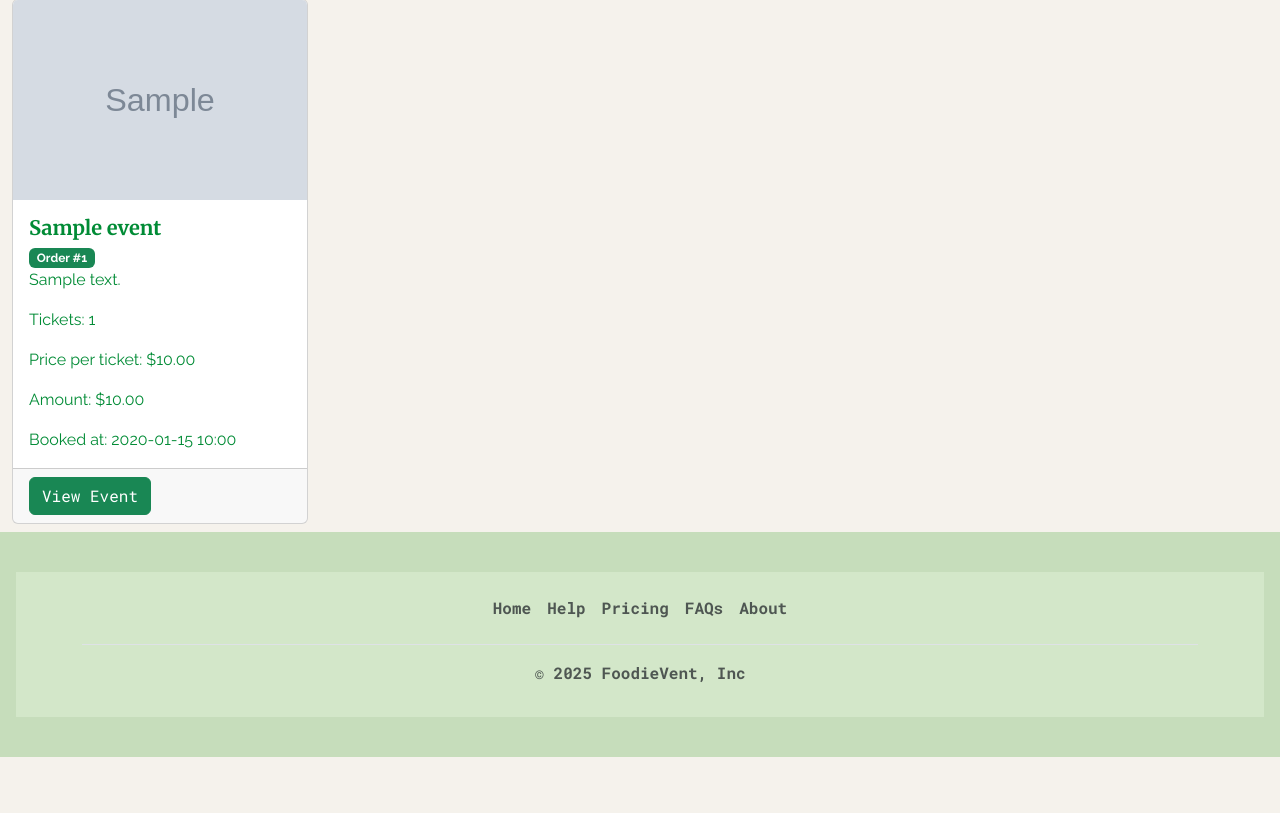
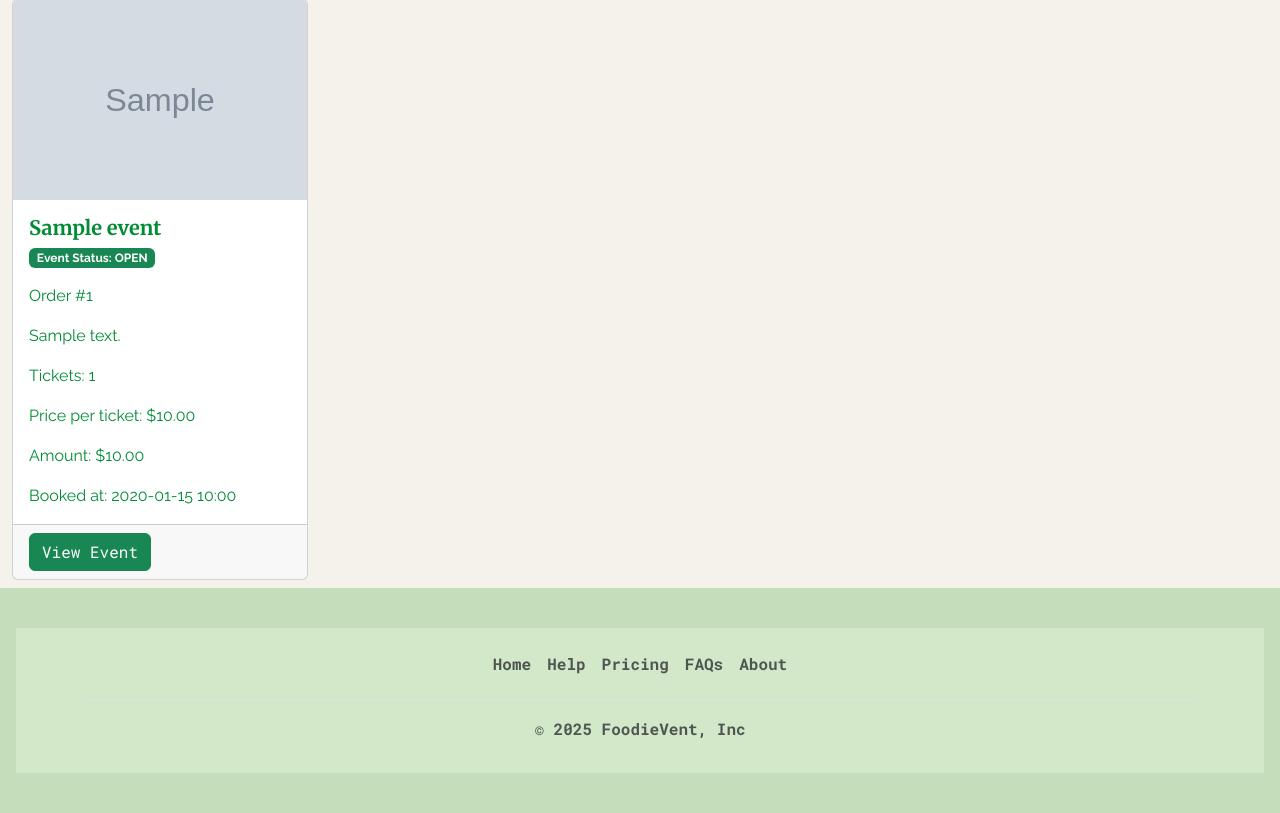
Before and after one commit to RennyMatis2000/Fully-Developed-Web-Application-Solution-Event-Management-System, a Flask app: page /user/display_booking_history in a window 1280 px wide. Shown: the part 480-1293 px from the top of the page. Before the commit the page ends 1237 px from the top, so only its background shows below. Run offline with Flask 3, Linux system fonts and the light colour scheme; a user stored in the database is signed in; tables that the repository leaves empty hold one stand-in row (values such as "Sample post"); grey boxes marked "Sample" are stand-in pictures; some libraries are stand-ins or nearby versions.

Commit message:
Added event status to order.
Added event status display to order.

```diff
--- a/a2_starter_code/a2_group11/website/templates/userbookinghistory.html
+++ b/a2_starter_code/a2_group11/website/templates/userbookinghistory.html
@@ -34,7 +34,8 @@
         <img class="card-img-top" src="{{ order.event.image }}" alt="event picture">
         <div class="card-body">
           <h5 class="card-title">{{ order.event.title }}</h5>
-          <span class="badge bg-success">Order #{{ order.id }}</span>
+          <span class="badge bg-success mb-3">Event Status: {{ order.event.status.name }}</span>
+          <p class="card-text">Order #{{ order.id }}</p>
           <p class="card-text">{{ order.event.description }}</p>
           <p class="card-text">Tickets: {{ order.tickets_purchased }}</p>
           <p class="card-text">Price per ticket: ${{ order.event.ticket_price }}</p>
```
